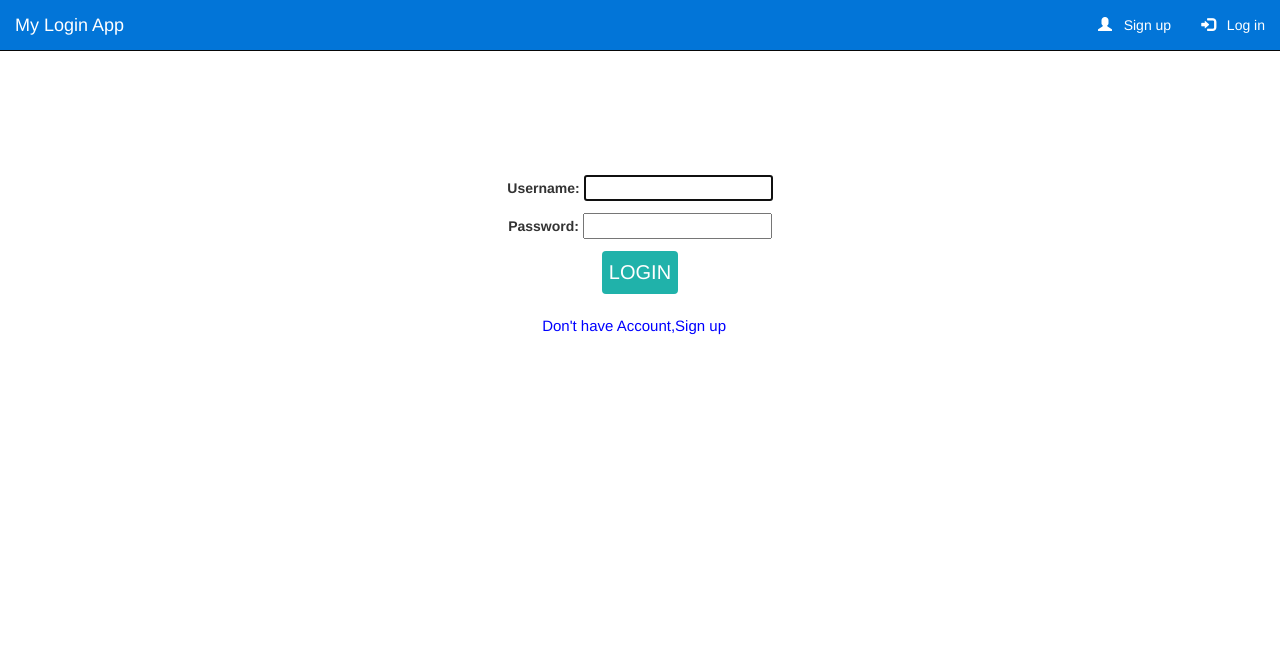
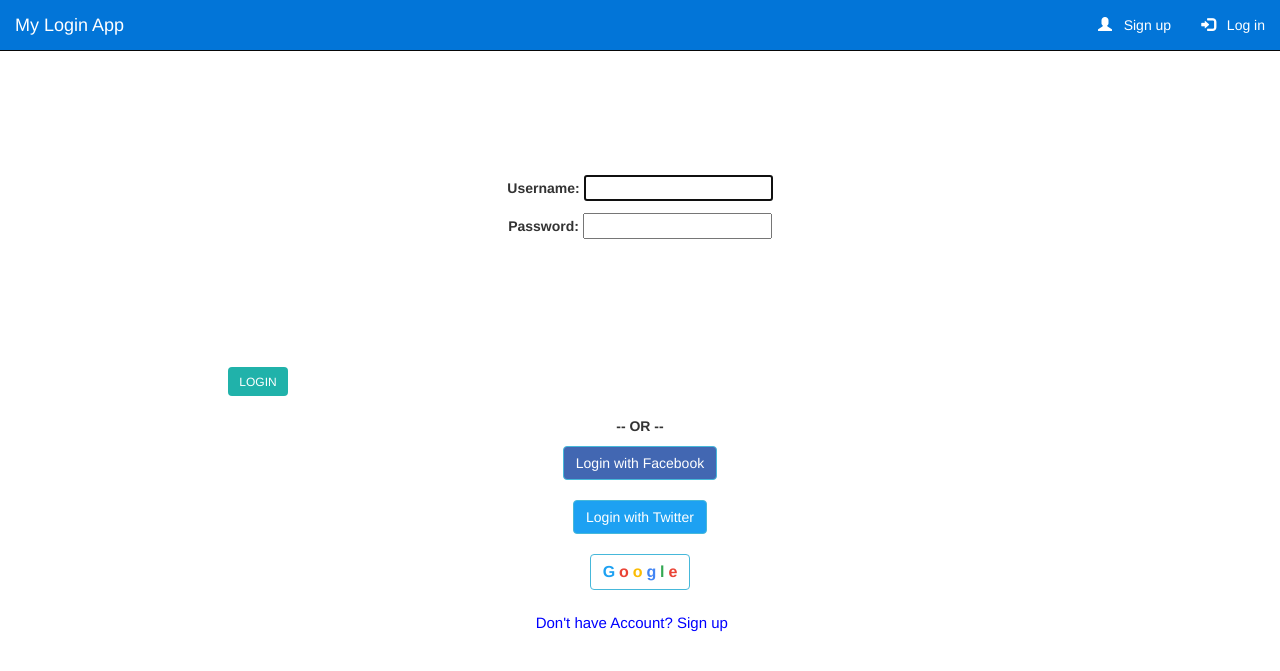
Before and after one commit to UmaRSaleem16/Django_Forms, a Django app: page /login/ in a window 1280 px wide. Shown: the top 671 px of the page. Run offline with Django 3.2, Linux system fonts and the light colour scheme; parts of the project's set-up code (start-up, migrations or seed data) failed here and were passed over; some libraries are stand-ins or nearby versions.

Commit message:
confilcts resolution

```diff
--- a/user_login_and_register/project/urls.py
+++ b/user_login_and_register/project/urls.py
@@ -33,3 +33,7 @@ urlpatterns = [
     path('oauth/', include('social_django.urls', namespace='social')),
 
 ]
+
+LOGIN_URL = 'login'
+LOGOUT_URL = 'logout'
+LOGIN_REDIRECT_URL = 'home'
--- a/user_login_and_register/user/templates/user/login.html
+++ b/user_login_and_register/user/templates/user/login.html
@@ -8,14 +8,29 @@
     {% csrf_token %}
 
       {{ form.as_p }}
+  </center>
+    <button style="background: lightseagreen; font-size: 12px; color: white;padding:6px 10px 4px 10px;" class="btn btn-sm-3" type="submit">LOGIN</button>
+  <center>
+  <br/>
+  <p><strong>-- OR --</strong></p>
+    <a href="{% url 'social:begin' 'facebook' %}" class="btn btn-info" style="background-color: #4267B2;">Login with Facebook</a> <br>
+    <br>
+    <a href="{% url 'social:begin' 'twitter' %}" class="btn btn-info" style="background-color: #1DA1F2;">Login with Twitter</a> <br>
+    <br>
 
-   <center>
-    <button style="background: lightseagreen; font-size: 2rem; color: white;padding:1%;" class="btn btn-sm-3" type="submit">LOGIN</button>
-  </center>
-  <br/>
-  <!-- <p><strong>-- OR --</strong></p>
-    <a href="{% url 'social:begin' 'facebook' %}">Login with Facebook</a> -->
-  <sub style="text-align: left;"><a href="{% url 'register' %}" style="text-decoration: none; font-size: 15px;color: blue; padding:2%; cursor:pointer; margin-right:2%;">Don't have Account,Sign up</a></sub>
+    <a href="{% url 'social:begin' 'google-oauth2' %}"
+    class="btn btn-info"
+    style="background-color: white">
+        <!-- <span style="color: black;">Login with</span> -->
+    <span style="color: #1DA1F2; font-size: 16px; font-weight: bold;">G</span>
+    <span style="color: #EA4335; font-size: 16px; font-weight: bold;">o</span>
+    <span style="color: #FBBC05; font-size: 16px; font-weight: bold;">o</span>
+    <span style="color: #4285F4; font-size: 16px; font-weight: bold;">g</span>
+    <span style="color: #34A853; font-size: 16px; font-weight: bold;">l</span>
+    <span style="color: #EA4335; font-size: 16px; font-weight: bold;">e</span>
+  </a> <br>
+    <br>
+  <sub style="text-align: left;"><a href="{% url 'register' %}" style="text-decoration: none; font-size: 15px;color: blue; padding:2%; cursor:pointer; margin-right:2%;">Don't have Account? Sign up</a></sub>
   </form>
 </center>
  </div>
--- a/user_login_and_register/user/templates/user/register.html
+++ b/user_login_and_register/user/templates/user/register.html
@@ -9,7 +9,7 @@
       {{ form.as_p }}
     <br><br>
     <center>
-      <button style="background: lightseagreen; padding:4px; font-size: 1.5rem; color:white;" class="btn btn-outline-info" type="submit">CREATE ACCOUNT</button>
+      <button style="background: lightseagreen; padding:4px 10px 4px 10px; font-size: 14px; color:white;" class="btn btn-outline-info" type="submit">CREATE ACCOUNT</button>
     </center>
     <br />
     <sub><a href="{% url "login" %}" style="text-decoration: none; font-size: 15px;color: blue; padding:3%; cursor:pointer;">Already have an account ?</a></sub>
```
Also changed, not shown: user_login_and_register/project/settings.py (+11 -5 lines), user_login_and_register/db.sqlite3.
